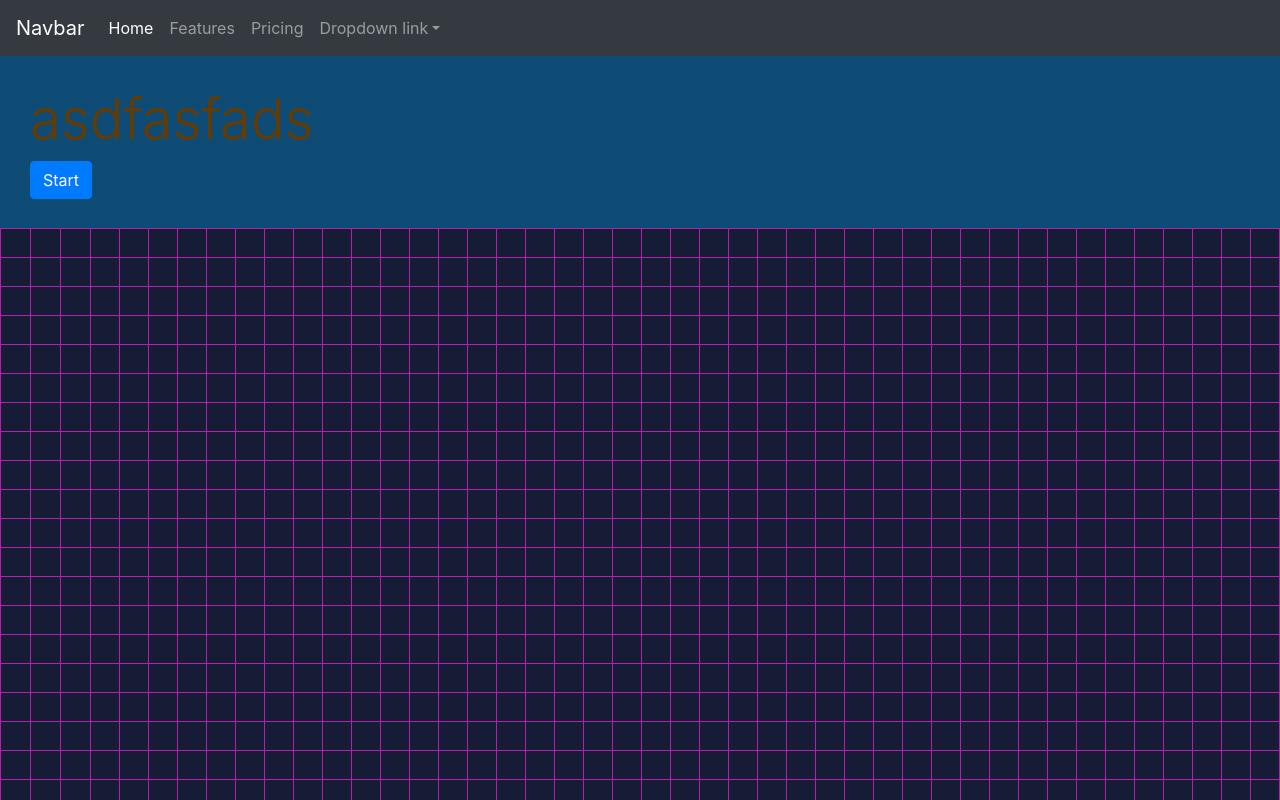
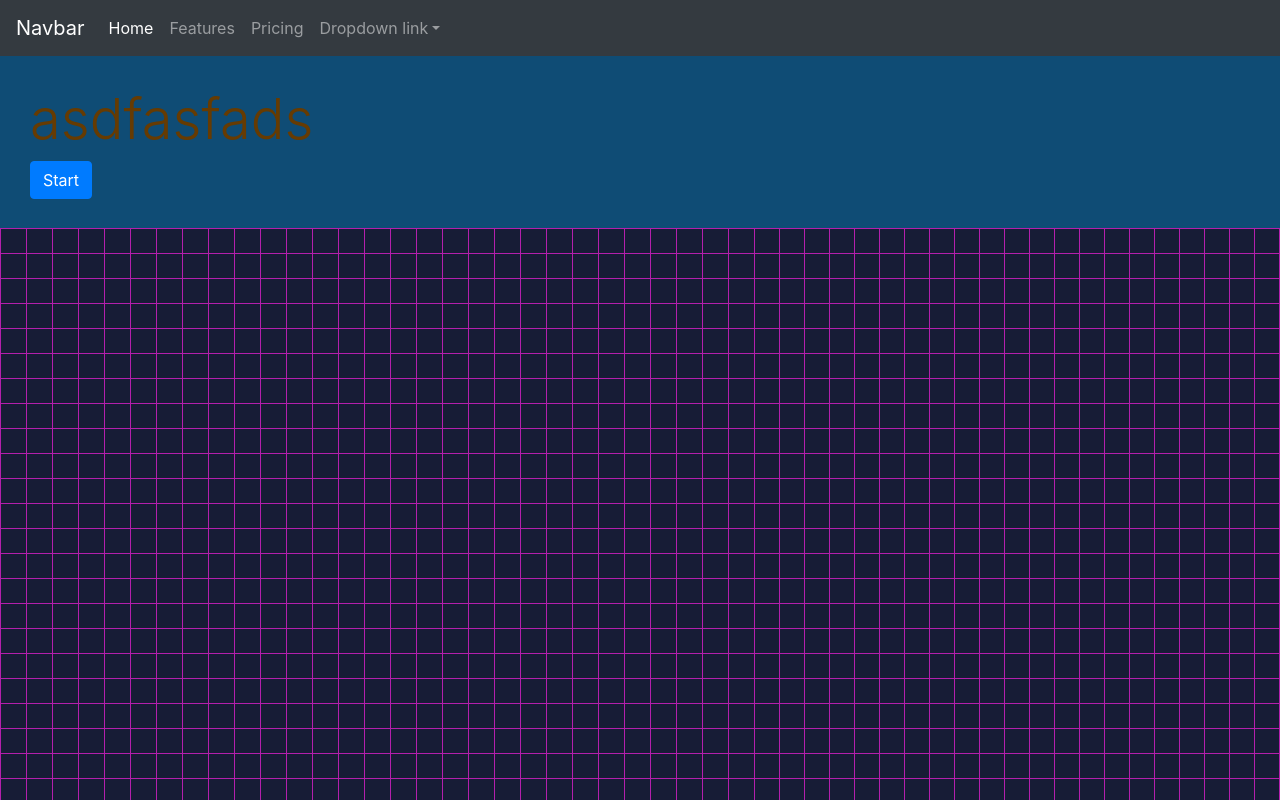
Before and after one commit to jaskirat-singh-grewal/graph_project, a React (Create React App) app: page / in a window 1280 px wide. Shown: the top 800 px of the page. Built offline with nearby package versions, Linux system fonts and the light colour scheme.

Commit message:
fixed number of rows and cols, offset variations increased

```diff
--- a/src/components/Graph.jsx
+++ b/src/components/Graph.jsx
@@ -5,10 +5,11 @@ import Grid from "./Grid";
 class Graph extends Component {
   constructor(props) {
     super(props);
-    const BOXSIZE = 30;
+
+    const BOXSIZE = 5; // used for offset only, size greater than this will fit perfectly on the screen
     this.BOXSIZE = BOXSIZE;
-    let ROW = Math.floor(window.innerHeight / (BOXSIZE - 1)),
-      COL = Math.floor(window.innerWidth / (BOXSIZE - 1));
+    let ROW = 25,
+      COL = 50;
     let wallPointer = false;
     this.wallPointer = wallPointer;
 
@@ -36,11 +37,12 @@ class Graph extends Component {
   }
 
   resize() {
-    let offset = window.innerWidth % (this.BOXSIZE - 1);
+    let offset = window.innerWidth - (this.BOXSIZE - 1) * this.state.col;
+    console.log("sizeOffset = ", offset);
     this.setState({
       boxContent: this.state.boxContent,
-      row: Math.floor(window.innerHeight / (this.BOXSIZE - 1)),
-      col: Math.floor(window.innerWidth / (this.BOXSIZE - 1)),
+      row: 25,
+      col: 50,
       sizeOffset: offset,
     });
   }
--- a/src/style/Graph.css
+++ b/src/style/Graph.css
@@ -21,13 +21,13 @@ body {
   float: left;
   font-size: 24px;
   font-weight: bold;
-  line-height: 30px;
-  height: 30px;
+  line-height: 26px;
+  height: 26px;
   margin-right: -1px;
   margin-top: -1px;
   padding: 0;
   text-align: center;
-  width: 30px;
+  width: 5px;
   position: relative;
 }
 .startBox {
@@ -36,13 +36,13 @@ body {
   float: left;
   font-size: 24px;
   font-weight: bold;
-  line-height: 30px;
-  height: 30px;
+  line-height: 26px;
+  height: 26px;
   margin-right: -1px;
   margin-top: -1px;
   padding: 0;
   text-align: center;
-  width: 30px;
+  width: 5px;
 }
 .endBox {
   background: rgb(0, 0, 0);
@@ -50,13 +50,13 @@ body {
   float: left;
   font-size: 24px;
   font-weight: bold;
-  line-height: 30px;
-  height: 30px;
+  line-height: 26px;
+  height: 26px;
   margin-right: -1px;
   margin-top: -1px;
   padding: 0;
   text-align: center;
-  width: 30px;
+  width: 5px;
 }
 .transitionBox {
   background: rgb(241, 7, 7);
@@ -64,13 +64,13 @@ body {
   float: left;
   font-size: 24px;
   font-weight: bold;
-  line-height: 30px;
-  height: 30px;
+  line-height: 26px;
+  height: 26px;
   margin-right: -1px;
   margin-top: -1px;
   padding: 0;
   text-align: center;
-  width: 30px;
+  width: 5px;
 }
 .coveredBox {
   background: rgb(62, 211, 211);
@@ -78,13 +78,13 @@ body {
   float: left;
   font-size: 24px;
   font-weight: bold;
-  line-height: 30px;
-  height: 30px;
+  line-height: 26px;
+  height: 26px;
   margin-right: -1px;
   margin-top: -1px;
   padding: 0;
   text-align: center;
-  width: 30px;
+  width: 5px;
   transition: background 0.5s ease;
 }
 .resultBox {
@@ -93,13 +93,13 @@ body {
   float: left;
   font-size: 24px;
   font-weight: bold;
-  line-height: 30px;
-  height: 30px;
+  line-height: 26px;
+  height: 26px;
   margin-right: -1px;
   margin-top: -1px;
   padding: 0;
   text-align: center;
-  width: 30px;
+  width: 5px;
   transition: background 0.5s ease;
 }
 .wallBox {
@@ -108,13 +108,13 @@ body {
   float: left;
   font-size: 24px;
   font-weight: bold;
-  line-height: 30px;
-  height: 30px;
+  line-height: 26px;
+  height: 26px;
   margin-right: -1px;
   margin-top: -1px;
   padding: 0;
   text-align: center;
-  width: 30px;
+  width: 5px;
 }
 
 .box:focus {
```
